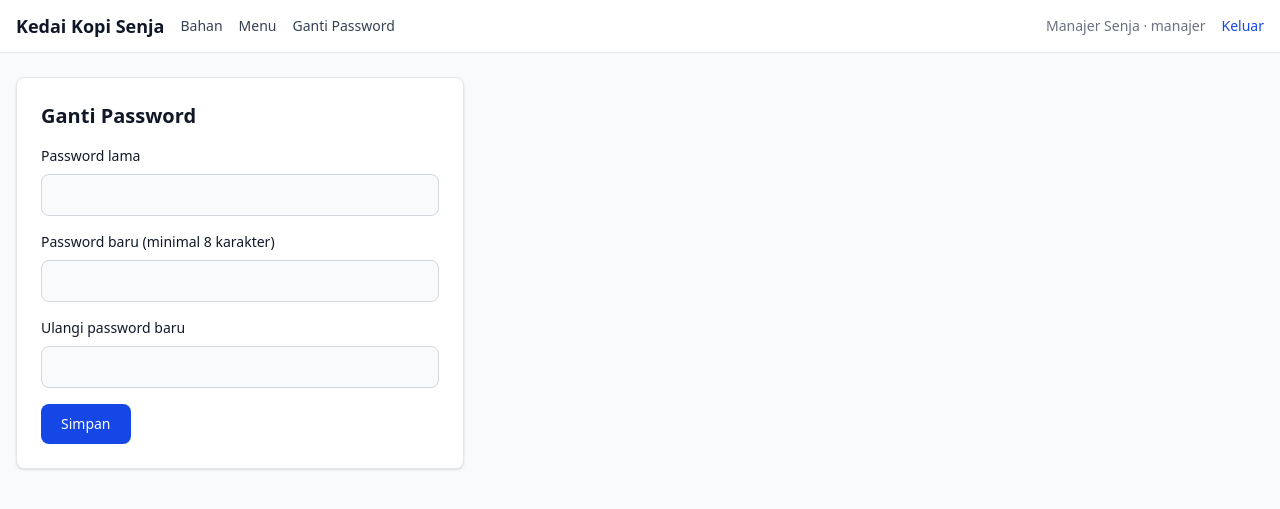
After one commit to reya-prm/Kedai-Kopi-Senja, a Laravel app: page /password in a window 1280 px wide. The commit adds this page. Shown: the top 509 px of the page. Run offline with Laravel 12, Linux system fonts and the light colour scheme; a user stored in the database is signed in; data comes from the database, SQL or seed files in the repository; style sheets or scripts are compiled from the project's sources.

Commit message:
tambah ganti password untuk kasir dan manajer

```diff
--- a/app/Http/Controllers/Web/PasswordController.php
+++ b/app/Http/Controllers/Web/PasswordController.php
@@ -7,5 +7,25 @@ use Illuminate\Http\Request;
 
 class PasswordController extends Controller
 {
-    //
+    public function edit()
+    {
+        return view('password');
+    }
+
+    public function update(Request $request)
+    {
+        $request->validate([
+            'current_password' => ['required', 'current_password'],
+            'password' => ['required', 'string', 'min:8', 'confirmed'],
+        ], [
+            'current_password.current_password' => 'Password lama salah.',
+        ]);
+
+        $request->user()->update([
+            'password' => $request->password,
+            'must_change_password' => false,
+        ]);
+
+        return back()->with('success', 'Password berhasil diubah.');
+    }
 }
--- a/resources/views/layout/app.blade.php
+++ b/resources/views/layout/app.blade.php
@@ -15,6 +15,7 @@
             @if (auth()->user()->role === 'manajer')
                 <a href="{{ route('manajer.bahan.index') }}" class="text-gray-700 hover:text-blue-700">Bahan</a>
                 <a href="{{ route('manajer.menu.index') }}" class="text-gray-700 hover:text-blue-700">Menu</a>
+                <a href="{{ route('password.edit') }}" class="text-gray-700 hover:text-blue-700">Ganti Password</a>
             @endif
 
 
--- /dev/null
+++ b/resources/views/password.blade.php
@@ -0,0 +1,35 @@
+@extends('layout.app')
+@section('title', 'Ganti Password')
+
+@section('content')
+    <form method="POST" action="{{ route('password.update') }}" class="max-w-md p-6 space-y-4 bg-white border border-gray-200 rounded-lg shadow-sm">
+        @csrf
+        @method('PUT')
+
+        <h1 class="text-xl font-bold">Ganti Password</h1>
+
+        <div>
+        <label class="block mb-2 text-sm font-medium text-gray-900">Password lama</label>
+        <input type="password" name="current_password" required
+            class="bg-gray-50 border border-gray-300 text-gray-900 text-sm rounded-lg focus:ring-blue-600 focus:border-blue-600 block w-full p-2.5">
+        @error('current_password') <p class="mt-1 text-sm text-red-600">{{ $message }}</p> @enderror
+    </div>
+
+    <div>
+        <label class="block mb-2 text-sm font-medium text-gray-900">Password baru (minimal 8 karakter)</label>
+        <input type="password" name="password" required
+            class="bg-gray-50 border border-gray-300 text-gray-900 text-sm rounded-lg focus:ring-blue-600 focus:border-blue-600 block w-full p-2.5">
+        @error('password') <p class="mt-1 text-sm text-red-600">{{ $message }}</p> @enderror
+    </div>
+
+    <div>
+        <label class="block mb-2 text-sm font-medium text-gray-900">Ulangi password baru</label>
+        <input type="password" name="password_confirmation" required
+            class="bg-gray-50 border border-gray-300 text-gray-900 text-sm rounded-lg focus:ring-blue-600 focus:border-blue-600 block w-full p-2.5">
+    </div>
+
+    <button class="text-white bg-blue-700 hover:bg-blue-800 focus:ring-4 focus:ring-blue-300 font-medium rounded-lg text-sm px-5 py-2.5">
+        Simpan
+    </button>
+    </form>
+@endsection
--- a/routes/web.php
+++ b/routes/web.php
@@ -3,6 +3,7 @@
 use App\Http\Controllers\Manajer\BahanController;
 use App\Http\Controllers\Web\DashboardController;
 use App\Http\Controllers\Web\LoginController;
+use App\Http\Controllers\Web\PasswordController;
 use App\Http\Controllers\Manajer\MenuController;
 use Illuminate\Support\Facades\Route;
 
@@ -18,8 +19,10 @@ Route::middleware('guest')->group(function () {
 Route::middleware('auth')->group(function () {
     Route::get('/dashboard', [DashboardController::class, 'index'])->name('dashboard');
     Route::post('/logout', [LoginController::class, 'logout'])->name('logout');
+    Route::get('/password', [PasswordController::class, 'edit'])->name('password.edit');
+    Route::put('/password', [PasswordController::class, 'update'])->name('password.update');
 
-    // khusus manajer. prefix = awalan URL (/manajer/...), name = awalan nama rute (manajer....)
+    // khusus manajer
     Route::middleware('role:manajer')->prefix('manajer')->name('manajer.')->group(function () {
 
         // ---- bahan ----
```
